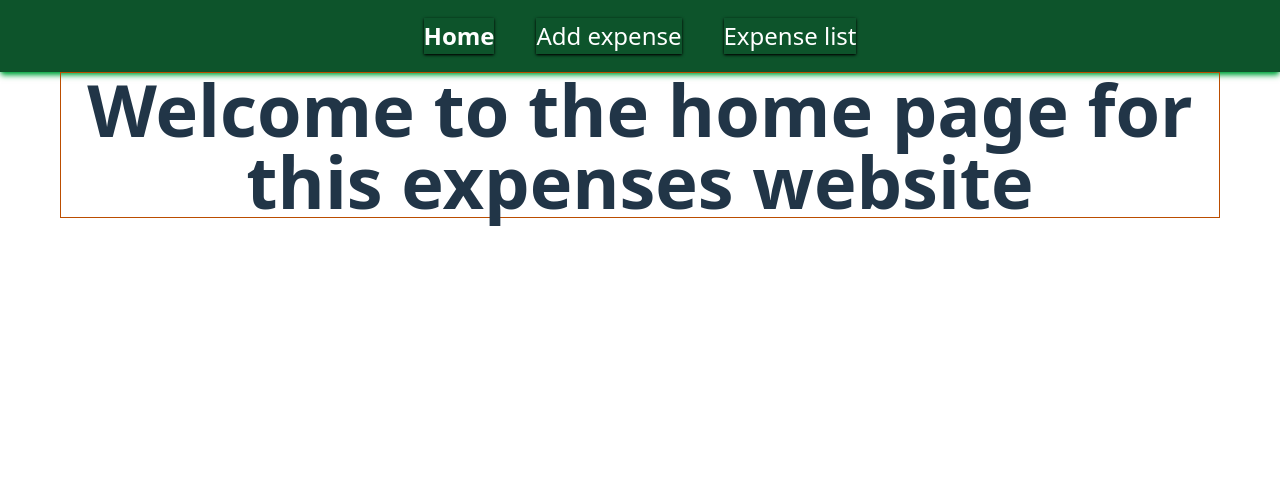
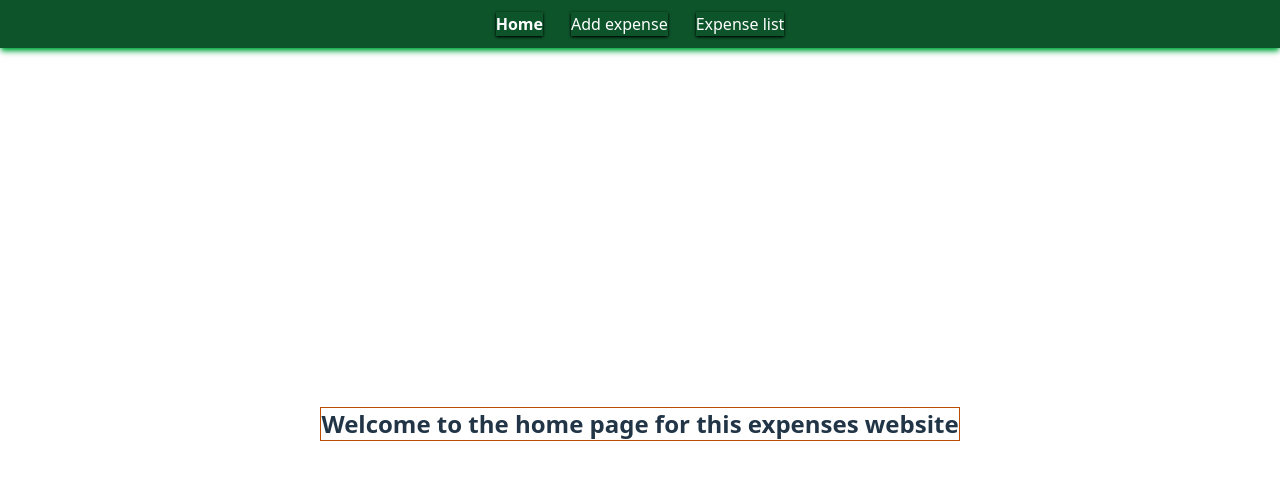
Before and after one commit to ali-elhannouti-vinci/web3, a React (Vite) app in the folder exercises/lesson-3-routing-style/frontend/: page /home in a window 1280 px wide. Shown: the top 480 px of the page. Built offline with nearby package versions, Linux system fonts and the light colour scheme; no server answers.

Commit message:
3.4 layout update

```diff
--- a/exercises/lesson-3-routing-style/frontend/src/components/ExpenseItem.tsx
+++ b/exercises/lesson-3-routing-style/frontend/src/components/ExpenseItem.tsx
@@ -5,7 +5,7 @@ interface ExpenseItemProps {
 }
 
 export default function ExpenseItem({ expense }: ExpenseItemProps) {
-  const tdBaseTwClasses = "border text-left p-5";
+  const tdBaseTwClasses = "border text-left";
   return (
     <tr className="hover:bg-gray-600">
       <td className={tdBaseTwClasses}>#{expense.id}</td>
--- a/exercises/lesson-3-routing-style/frontend/src/index.css
+++ b/exercises/lesson-3-routing-style/frontend/src/index.css
@@ -4,7 +4,7 @@
   font-family: system-ui, Avenir, Helvetica, Arial, sans-serif;
   line-height: 1.5;
   font-weight: 400;
-  font-size: x-large;
+  font-size: medium;
 
   color-scheme: light dark;
   color: rgba(255, 255, 255, 0.87);
--- a/exercises/lesson-3-routing-style/frontend/src/pages/Home.tsx
+++ b/exercises/lesson-3-routing-style/frontend/src/pages/Home.tsx
@@ -1,6 +1,6 @@
 
 export default function Home() {
     return <>
-    <h1 className="text-5xl text-center font-bold">Welcome to the home page for this expenses website</h1>
+    <h1 className="text-2xl text-center font-bold">Welcome to the home page for this expenses website</h1>
     </>
 }
--- a/exercises/lesson-3-routing-style/frontend/src/pages/Layout.tsx
+++ b/exercises/lesson-3-routing-style/frontend/src/pages/Layout.tsx
@@ -4,11 +4,17 @@ import NavBar from "../components/NavBar";
 export default function Layout() {
   return (
     <>
-      <NavBar />
+    <div className="min-h-screen flex flex-col">
+      <header>
+          <NavBar />
+      </header>
 
-      <main className="max-w-7xl mx-10 border border-amber-700">
-        <Outlet />
+      <main className="flex-1 flex justify-center items-center">
+        <div className="max-w-7xl mx-10 border border-amber-700">
+          <Outlet />
+        </div>
       </main>
+      </div>
     </>
   );
 }
--- a/exercises/lesson-3-routing-style/frontend/src/pages/List.tsx
+++ b/exercises/lesson-3-routing-style/frontend/src/pages/List.tsx
@@ -55,15 +55,15 @@ export default function List() {
 
   return (
     <>
-      <h1 className="text-3xl">Expense Sharing App</h1>
+      <h1>Expense Sharing App</h1>
 
       {error && <div>Erreur: {error}</div>}
-      <h2 className="text-3xl">Dépenses ({expenses.length})</h2>
+      <h2>Dépenses ({expenses.length})</h2>
       <div>
         {expenses.length === 0 ? (
           <p>Aucune dépense trouvée.</p>
         ) : (
-          <table className="text-xl">
+          <table>
             <tbody>
               {expenses.map((expense) => (
                 <ExpenseItem key={expense.id} expense={expense} />
--- a/exercises/lesson-3-routing-style/frontend/src/pages/Welcome.tsx
+++ b/exercises/lesson-3-routing-style/frontend/src/pages/Welcome.tsx
@@ -2,7 +2,7 @@
 export default function Welcome() {
   return (
     <>
-      <h1>Welcome to the Expense Tracker</h1>
+      <h1 className="center">Welcome to the Expense Tracker</h1>
     </>
   );
 }
```
